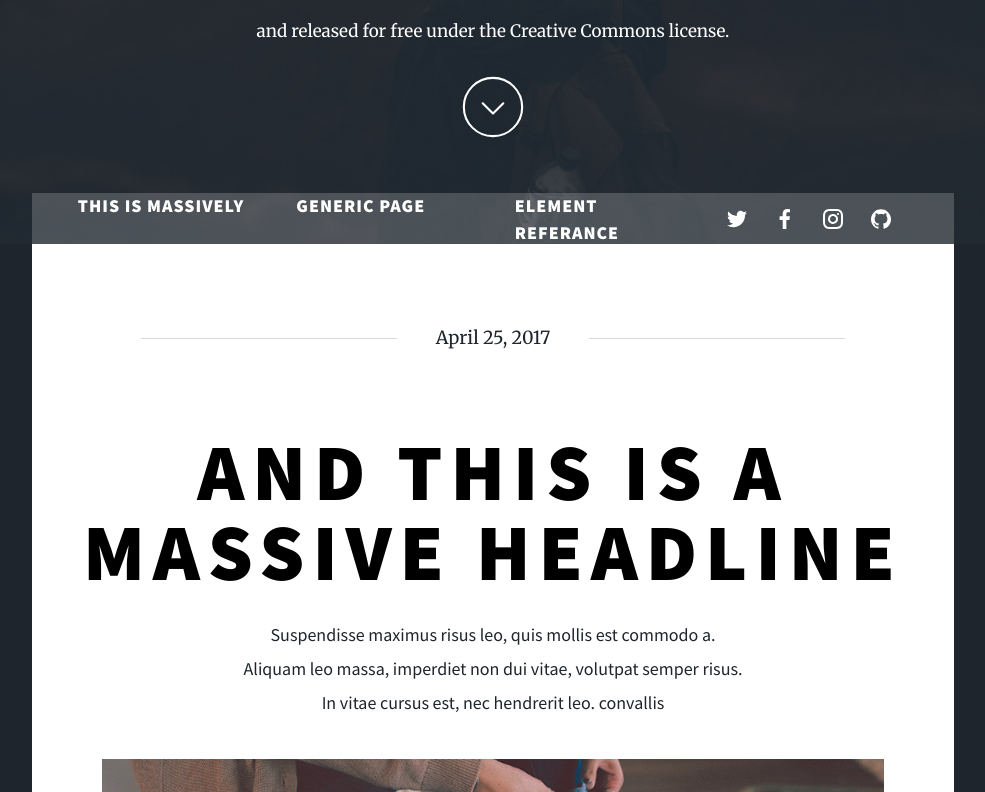
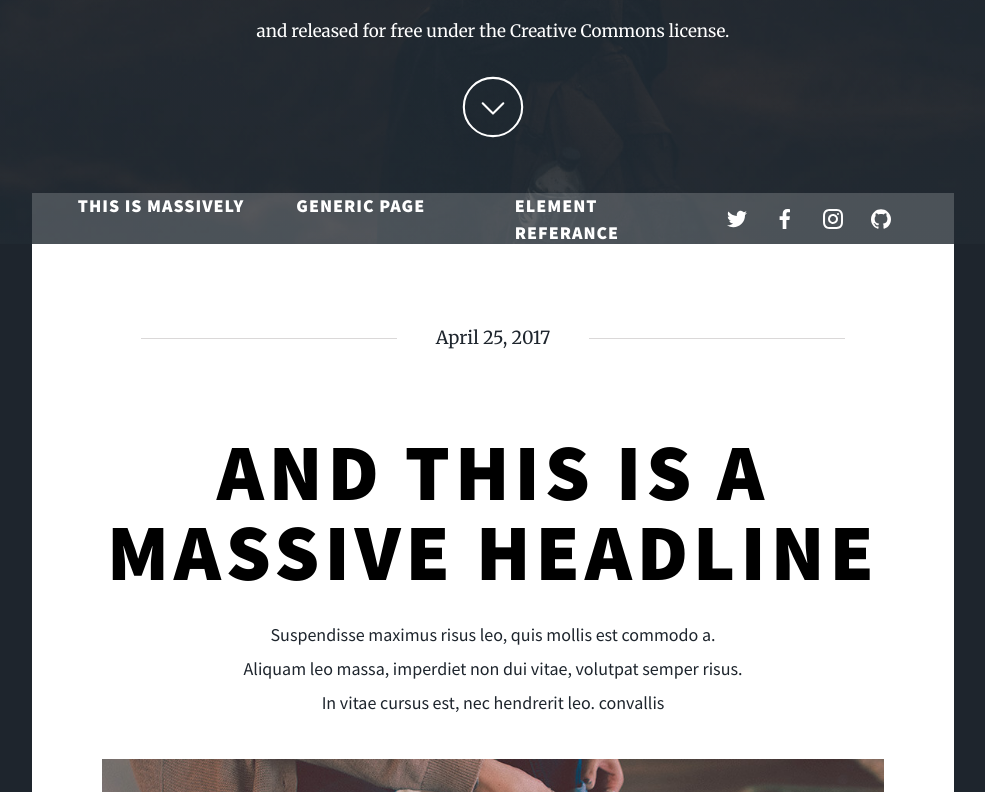
Before and after one commit to AnujSsStw/Static-page, a plain HTML site: page index.html in a window 1280 px wide. Shown: the part 468-1260 px from the top of the page, without its empty margins (147-1132 px from the left). Drawn offline with nearby package versions, Linux system fonts and the light colour scheme.

Commit message:
Update syles.css

```diff
--- a/dist/syles.css
+++ b/dist/syles.css
@@ -153,7 +153,7 @@ body a {
   margin-top: 0;
   font-size: 80px;
   line-height: 1;
-  letter-spacing: 8;
+  letter-spacing: 5;
   font-weight: bolder;
 }
 
```
